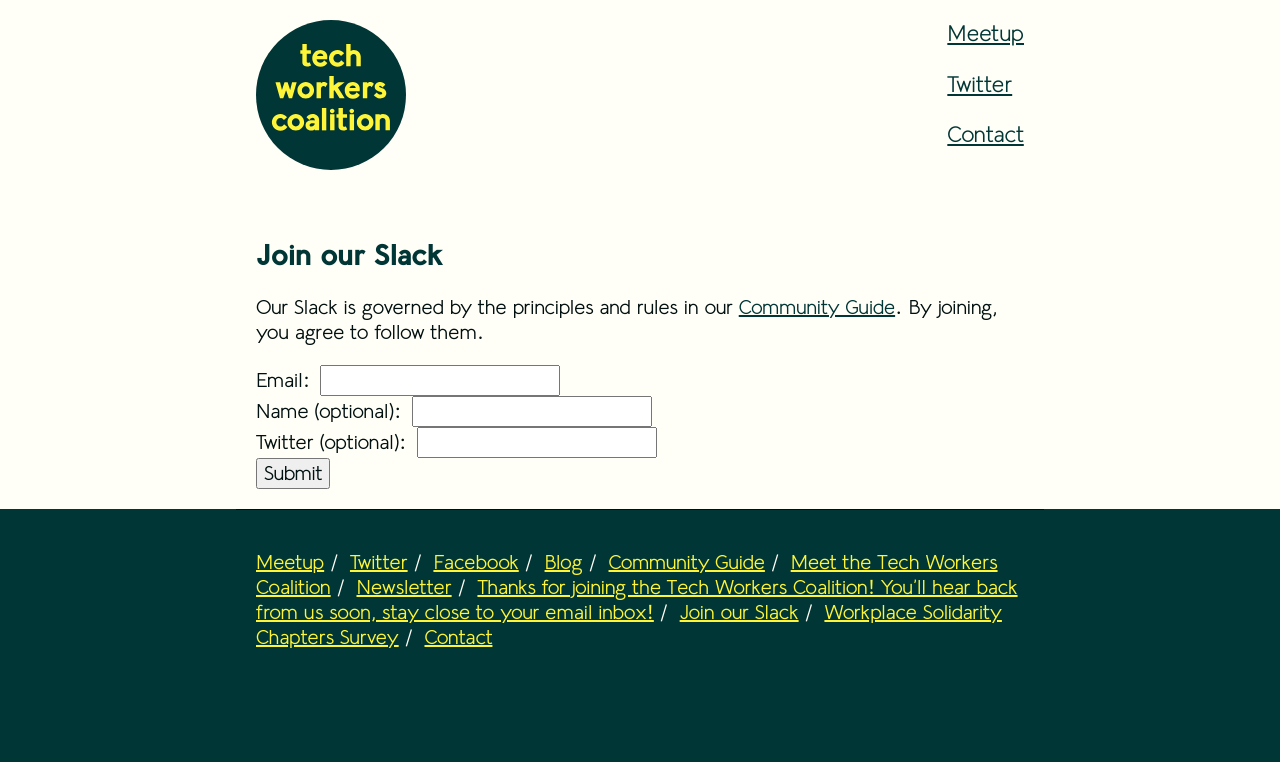
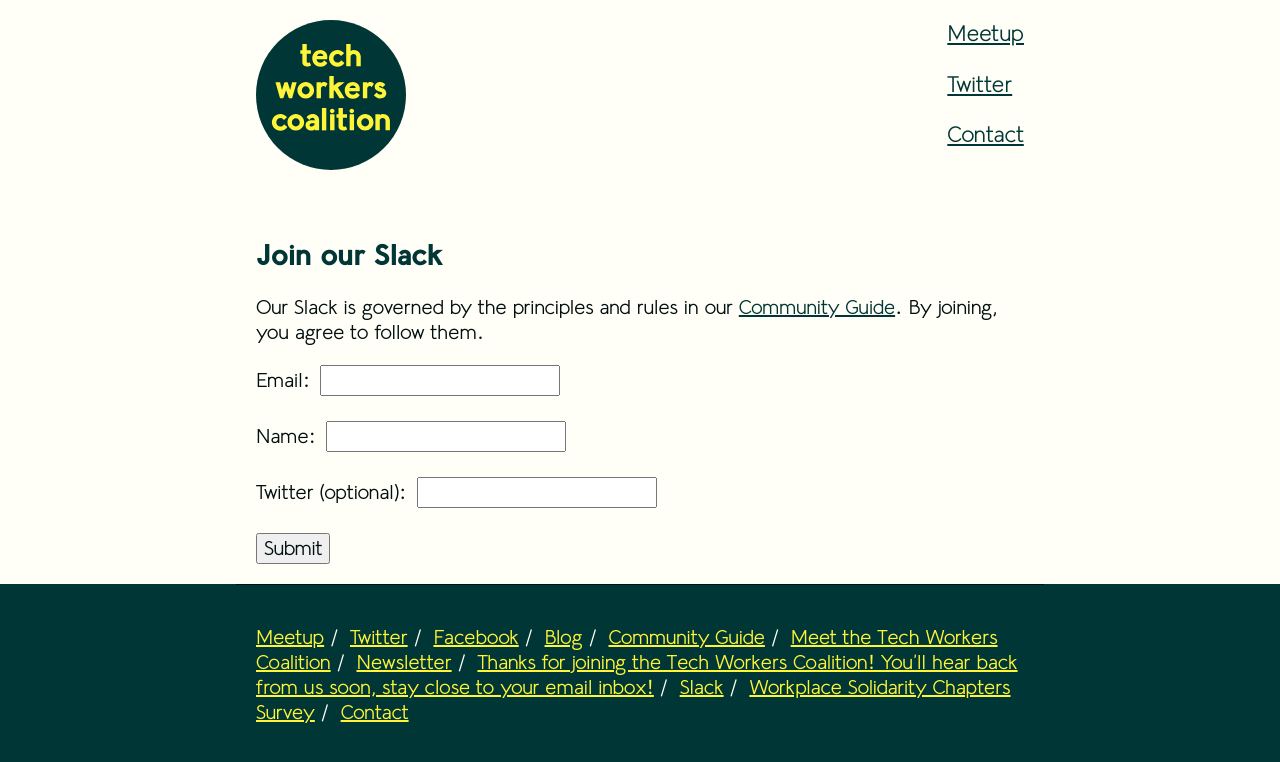
Before and after one commit to techworkersco/twc-site, a Jekyll site: the page built from slack.md, in a window 1280 px wide. Shown: the top 762 px of the page. Built offline with Jekyll 4.4.1, drawn with Linux system fonts in a browser that asks for light colours; our own code applies the rules of GitHub Pages for plain Markdown files.

Commit message:
Added slack links, break for form

```diff
--- a/slack.md
+++ b/slack.md
@@ -8,9 +9,9 @@
 Our Slack is governed by the principles and rules in our [Community Guide](/community-guide.html). By joining, you agree to follow them.
 
 <form action="https://ancient-ridge-68647.herokuapp.com/signup" method="POST" target="_blank">
-  Email: <input type="email" name="email"><br>
-  Name (optional): <input type="text" name="name" /><br>
-  Twitter (optional): <input type="text" name="twitter"><br>
+  Email: <input type="email" name="email"><br><br>
+  Name: <input type="text" name="name" /><br><br>
+  Twitter (optional): <input type="text" name="twitter"><br><br>
   <input type="hidden" name="team_id" value="T0M2JM76F" />
   <input type="hidden" name="redirect_uri" value="https://techworkerscoalition.org/slack-thanks.html" />
   <input type="submit" value="Submit">
```
Also changed, not shown: other parts of slack.md (+1 -0 lines), index.md (+1 -1 lines).
